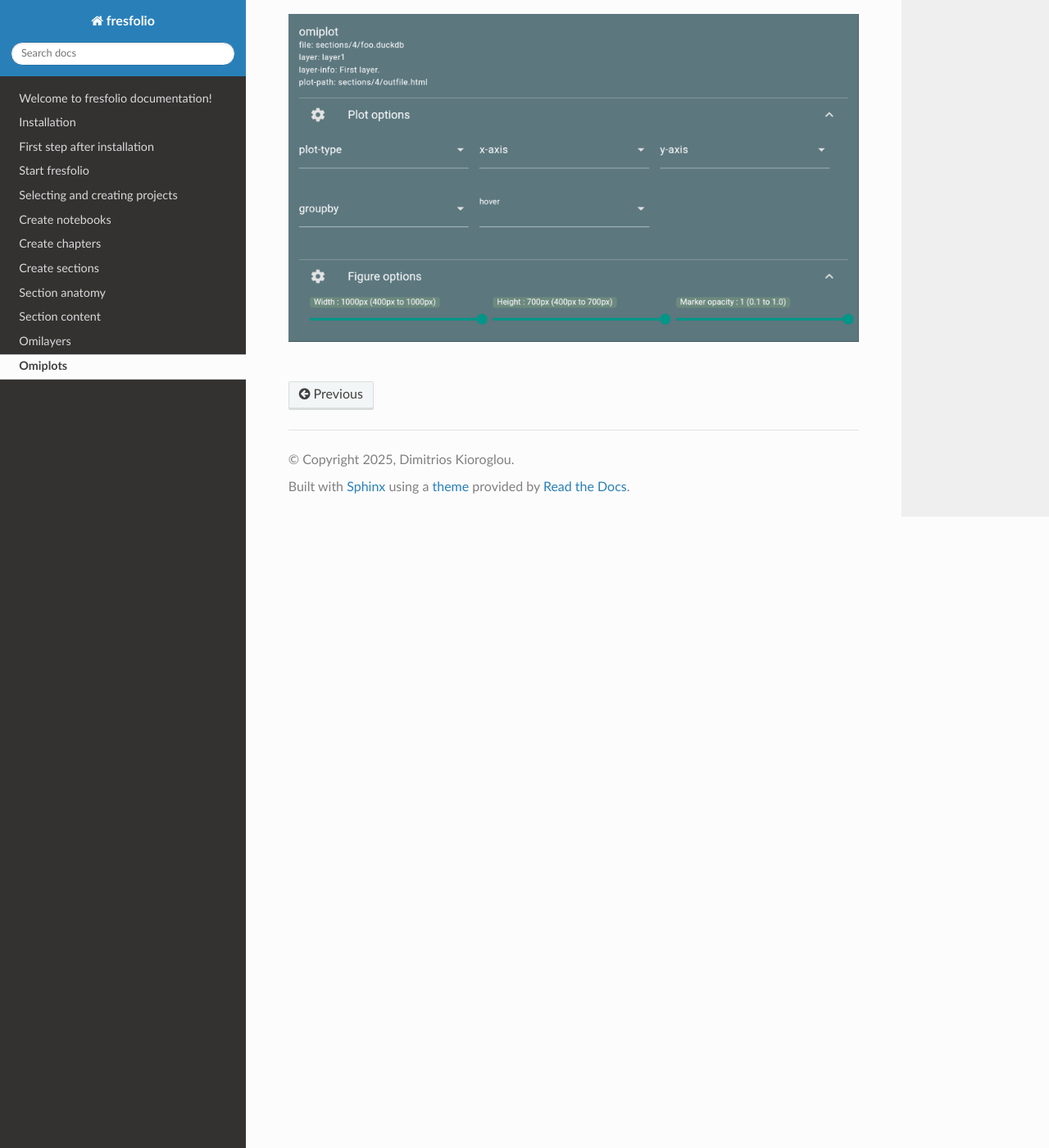
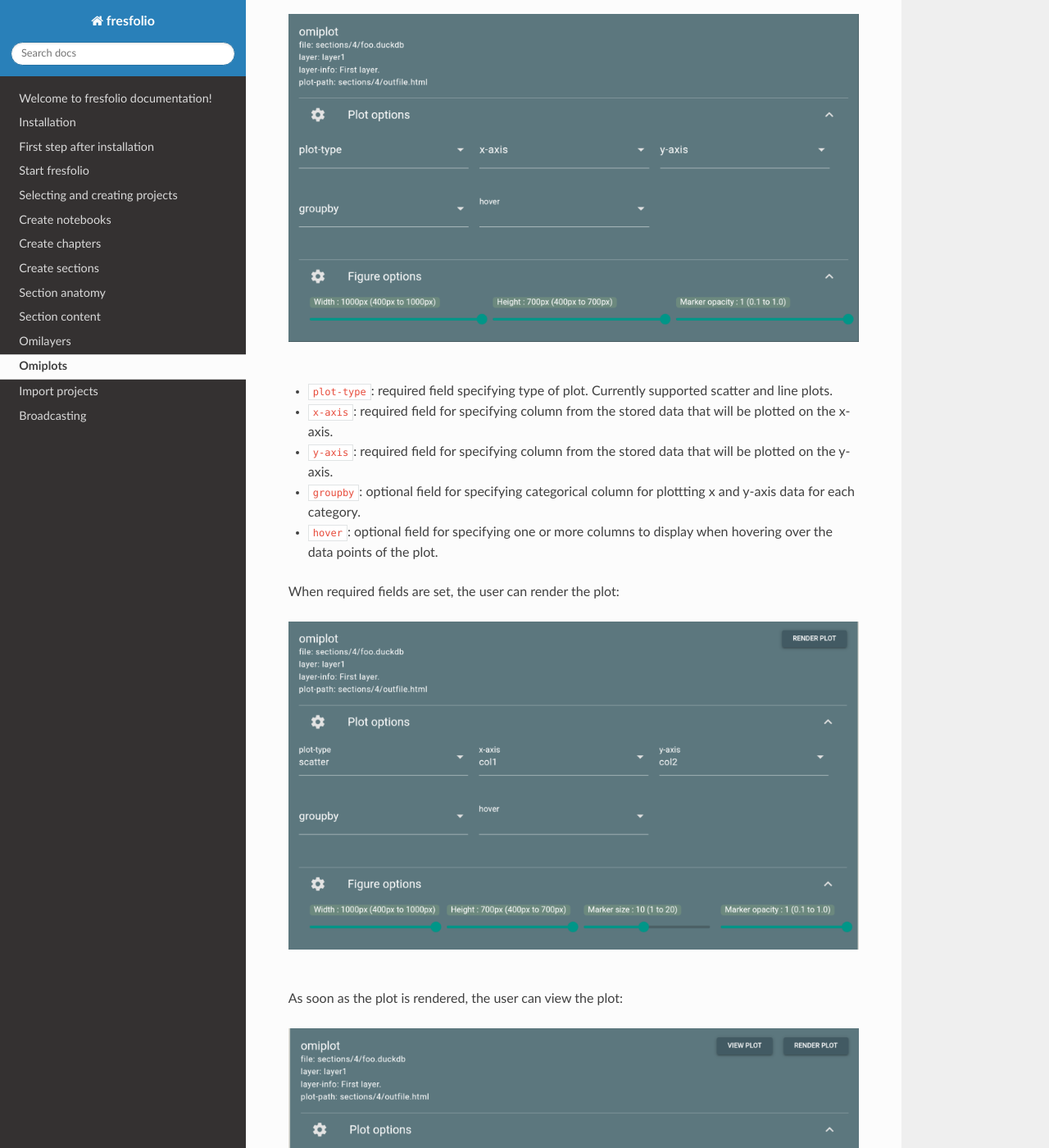
Before and after one commit to dkioroglou/fresfolio, a Sphinx documentation site: the page built from docs/omiplots.rst, in a window 1280 px wide and 1400 px high, scrolled down 802 px. Shown: the whole window at 82% size. Built offline with Sphinx 7.4.7 and the Read the Docs theme 3.1.0, drawn with Linux system fonts in a browser that asks for light colours; some of the changed text lies outside the part shown.

Commit message:
documentation v0.1.0: First iteration of documentation completed.

```diff
--- a/docs/first_step_after_installation.rst
+++ b/docs/first_step_after_installation.rst
@@ -47,3 +47,8 @@ The path ``$HOME/fresfolio/projects`` is the default path where *fresfolio* stor
    fresfolio set-projects-dir .
 
 Based on the example above, *fresfolio* will store created projects in the path ``$HOME/dir1/dir2/dir3``.
+To view the paths *fresfolio* uses run:
+
+.. code-block:: bash
+
+   fresfolio info
--- a/docs/index.rst
+++ b/docs/index.rst
@@ -18,6 +18,8 @@ Welcome to fresfolio documentation!
    section_content
    omilayers
    omiplots
+   import_projects
+   broadcasting
 
 |br|
 
--- a/docs/omiplots.rst
+++ b/docs/omiplots.rst
@@ -37,3 +37,31 @@ To create an interactive plot use the following syntax:
    :align: center
 
 |br|
+
+* ``plot-type``: required field specifying type of plot. Currently supported scatter and line plots.
+* ``x-axis``: required field for specifying column from the stored data that will be plotted on the x-axis.
+* ``y-axis``: required field for specifying column from the stored data that will be plotted on the y-axis.
+* ``groupby``: optional field for specifying categorical column for plottting x and y-axis data for each category.
+* ``hover``: optional field for specifying one or more columns to display when hovering over the data points of the plot.
+
+When required fields are set, the user can render the plot:
+
+.. image:: images/omiplots_rendering_2.png
+   :width: 1000
+   :height: 400
+   :alt: omiplots_rendering_2
+   :align: center
+
+|br|
+
+As soon as the plot is rendered, the user can view the plot:
+
+.. image:: images/omiplots_rendering_3.png
+   :width: 1000
+   :height: 400
+   :alt: omiplots_rendering_3
+   :align: center
+
+|br|
+
+*fresfolio* will store the plot in the path ``[save-dir]/[name].html``. In the same path, the selected "**Plot**" and "**Figure**" options will be stored ``[save-dir]/[name].json``. The next time the section is loaded, if the ``[name].html`` exists the "**VIEW PLOT**" button will be available. If the ``[name].json`` exists, the stored options will be loaded in the "**Plot**" and "**Figure**" options**".
```
Also changed, not shown: docs/broadcasting.rst (added, +32 -0 lines), docs/import_projects.rst (added, +8 -0 lines), docs/images/omiplots_rendering_2.png (added), docs/images/omiplots_rendering_3.png (added).
